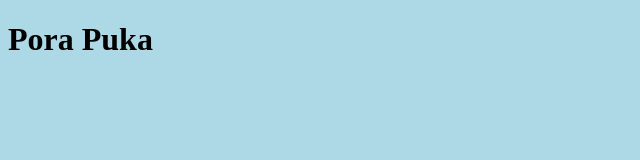
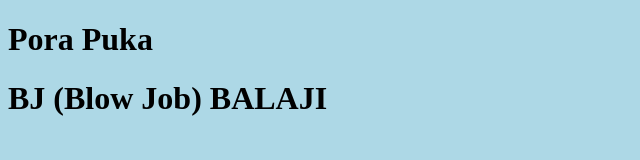
Before and after one commit to nishan03041999/gcufun, a plain HTML site: page index.html in a window 1280 px wide. Shown: the whole page, without its empty margins (0-640 px from the left). Drawn offline with Linux system fonts and the light colour scheme.

Commit message:
index.html

```diff
--- a/index.html
+++ b/index.html
@@ -9,6 +9,7 @@
 <body bgcolor="lightblue">
 
   <h1>Pora Puka</h1>
+<h1>BJ (Blow Job) BALAJI</h1>
 
 </body>
 </html>
```
